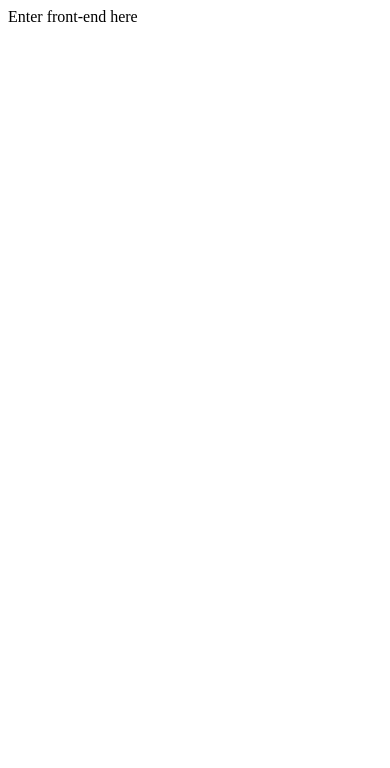
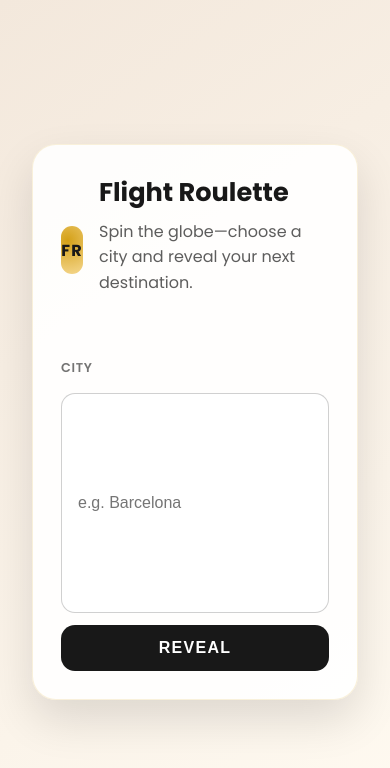
Before and after one commit to GreggRodgers02/flight-roulette, a plain HTML site: page front-end.html in a window 390 px wide. Drawn offline with Linux system fonts and the light colour scheme.

Commit message:
Add styled front-end card for city input

```diff
--- a/front-end.html
+++ b/front-end.html
@@ -1 +1,226 @@
-Enter front-end here
+<!DOCTYPE html>
+<html lang="en">
+<head>
+  <meta charset="UTF-8" />
+  <meta name="viewport" content="width=device-width, initial-scale=1.0" />
+  <title>Flight Roulette</title>
+  <style>
+    @import url('https://fonts.googleapis.com/css2?family=Poppins:wght@400;500;600;700&display=swap');
+
+    :root {
+      --light-brown: #f3e8dc;
+      --gold: #d4a017;
+      --white: #ffffff;
+      --black: #181818;
+    }
+
+    * {
+      box-sizing: border-box;
+    }
+
+    body {
+      margin: 0;
+      font-family: "Poppins", "Segoe UI", sans-serif;
+      background: linear-gradient(145deg, var(--light-brown), #fffaf1);
+      color: var(--black);
+      min-height: 100vh;
+      display: flex;
+      align-items: center;
+      justify-content: center;
+      padding: 2rem;
+    }
+
+    .app-shell {
+      background-color: rgba(255, 255, 255, 0.9);
+      border-radius: 24px;
+      padding: 2.5rem;
+      width: min(520px, 100%);
+      box-shadow: 0 20px 45px rgba(0, 0, 0, 0.12);
+      border: 1px solid rgba(212, 160, 23, 0.15);
+    }
+
+    .brand {
+      display: flex;
+      align-items: center;
+      gap: 1rem;
+      margin-bottom: 2rem;
+    }
+
+    .brand-mark {
+      height: 48px;
+      width: 48px;
+      border-radius: 16px;
+      background: radial-gradient(circle at 30% 30%, var(--gold), #f5d78d);
+      display: grid;
+      place-items: center;
+      font-weight: 700;
+      color: var(--black);
+      letter-spacing: 0.08em;
+    }
+
+    h1 {
+      font-size: clamp(1.6rem, 3vw, 2.2rem);
+      margin: 0;
+    }
+
+    p.description {
+      margin: 0.4rem 0 2rem;
+      color: rgba(24, 24, 24, 0.7);
+      line-height: 1.6;
+    }
+
+    form {
+      display: grid;
+      gap: 1rem;
+    }
+
+    label {
+      font-weight: 600;
+      letter-spacing: 0.05em;
+      text-transform: uppercase;
+      font-size: 0.8rem;
+      color: rgba(24, 24, 24, 0.6);
+    }
+
+    .input-row {
+      display: flex;
+      gap: 0.75rem;
+      flex-wrap: wrap;
+    }
+
+    input[type="text"] {
+      flex: 1 1 220px;
+      border: 1px solid rgba(24, 24, 24, 0.2);
+      border-radius: 14px;
+      padding: 0.85rem 1rem;
+      font-size: 1rem;
+      background-color: var(--white);
+      color: var(--black);
+      transition: border-color 0.2s ease, box-shadow 0.2s ease;
+    }
+
+    input[type="text"]:focus {
+      outline: none;
+      border-color: var(--gold);
+      box-shadow: 0 0 0 4px rgba(212, 160, 23, 0.15);
+    }
+
+    button {
+      border: none;
+      border-radius: 14px;
+      padding: 0.85rem 1.6rem;
+      font-size: 1rem;
+      font-weight: 600;
+      text-transform: uppercase;
+      letter-spacing: 0.08em;
+      background: var(--black);
+      color: var(--white);
+      cursor: pointer;
+      transition: transform 0.2s ease, box-shadow 0.2s ease;
+    }
+
+    button:hover,
+    button:focus-visible {
+      transform: translateY(-1px);
+      box-shadow: 0 10px 20px rgba(0, 0, 0, 0.18);
+    }
+
+    .card {
+      margin-top: 2rem;
+      padding: 1.75rem;
+      border-radius: 20px;
+      background: linear-gradient(160deg, rgba(212, 160, 23, 0.85), rgba(30, 20, 10, 0.95));
+      color: var(--white);
+      display: none;
+      position: relative;
+      overflow: hidden;
+    }
+
+    .card::before {
+      content: "";
+      position: absolute;
+      inset: 0;
+      background: radial-gradient(circle at top right, rgba(255, 255, 255, 0.35), transparent 60%);
+      pointer-events: none;
+    }
+
+    .card h2 {
+      margin: 0;
+      font-size: clamp(1.5rem, 4vw, 2.4rem);
+      letter-spacing: 0.06em;
+    }
+
+    .card span {
+      display: inline-block;
+      margin-top: 0.75rem;
+      font-size: 0.9rem;
+      letter-spacing: 0.08em;
+      text-transform: uppercase;
+      color: rgba(255, 255, 255, 0.85);
+    }
+
+    .card.visible {
+      display: block;
+    }
+
+    @media (max-width: 480px) {
+      .app-shell {
+        padding: 1.75rem;
+      }
+
+      .input-row {
+        flex-direction: column;
+      }
+
+      button {
+        width: 100%;
+      }
+    }
+  </style>
+</head>
+<body>
+  <main class="app-shell" aria-labelledby="app-title">
+    <div class="brand">
+      <div class="brand-mark">FR</div>
+      <div>
+        <h1 id="app-title">Flight Roulette</h1>
+        <p class="description">Spin the globe—choose a city and reveal your next destination.</p>
+      </div>
+    </div>
+
+    <form id="city-form" autocomplete="off">
+      <label for="city-input">City</label>
+      <div class="input-row">
+        <input id="city-input" name="city" type="text" placeholder="e.g. Barcelona" required />
+        <button type="submit">Reveal</button>
+      </div>
+    </form>
+
+    <article id="result-card" class="card" aria-live="polite" aria-atomic="true">
+      <span>Your destination</span>
+      <h2 id="result-city">&nbsp;</h2>
+    </article>
+  </main>
+
+  <script>
+    const form = document.getElementById('city-form');
+    const input = document.getElementById('city-input');
+    const card = document.getElementById('result-card');
+    const resultCity = document.getElementById('result-city');
+
+    form.addEventListener('submit', (event) => {
+      event.preventDefault();
+      const city = input.value.trim();
+
+      if (!city) {
+        card.classList.remove('visible');
+        resultCity.textContent = '\u00a0';
+        return;
+      }
+
+      resultCity.textContent = city;
+      card.classList.add('visible');
+    });
+  </script>
+</body>
+</html>
```
